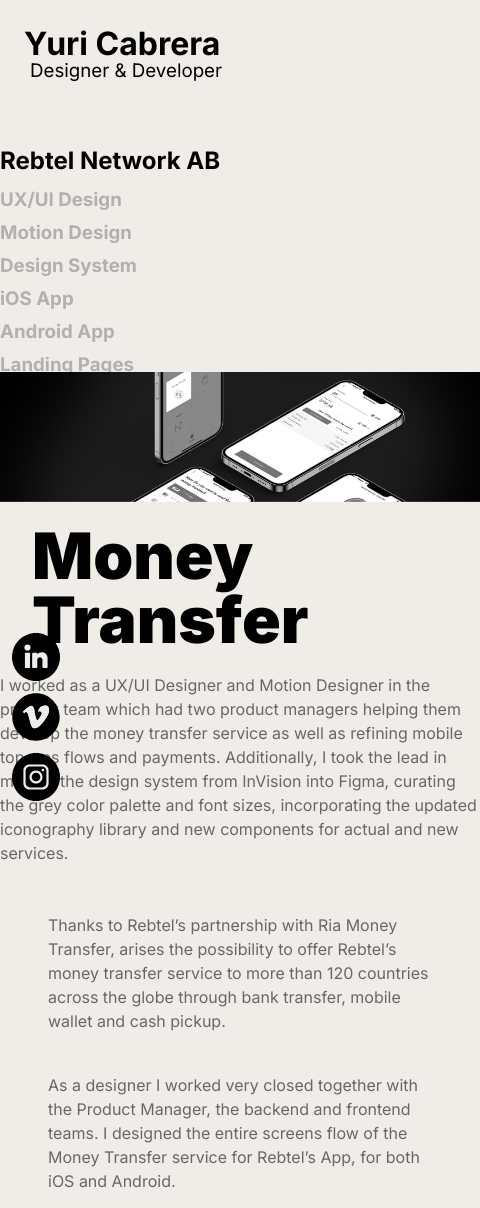
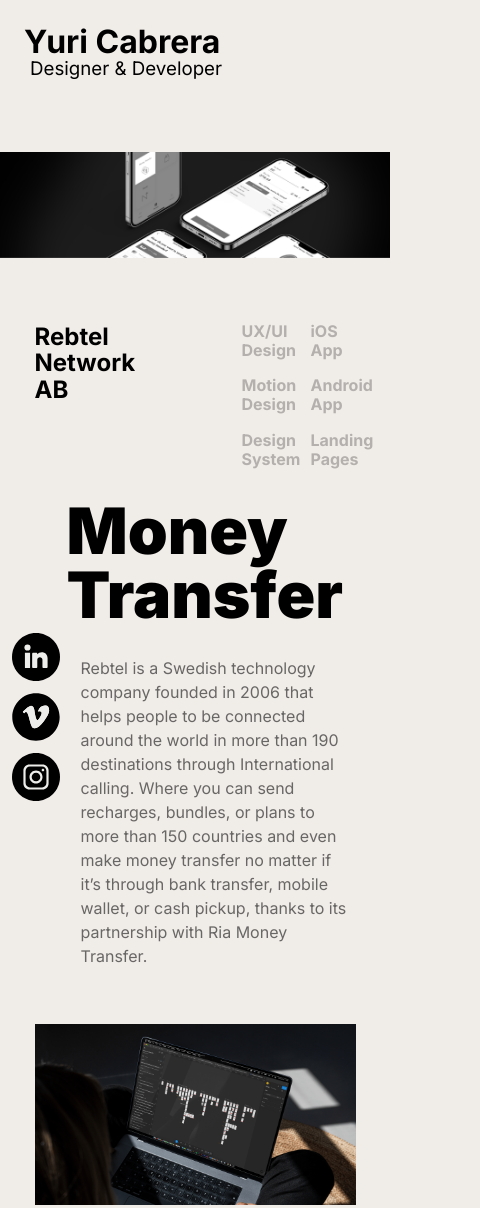
Before and after one commit to yuricabrerariv-cmd/personal-portfolio-wip, a plain HTML site: page MT-project.html in a window 390 px wide. Shown: the top 1208 px of the page, 480 px wide, since content can reach past the window. Drawn offline with Linux system fonts and the light colour scheme.

Commit message:
Reworking the pages

```diff
--- a/MT-project.html
+++ b/MT-project.html
@@ -15,10 +15,12 @@
 </head>
 <body>
     <header class="headline" id="home-id">
-        <div class="name-prof">
-            <h1 class="name">Yuri Cabrera</h1>
-            <h3 class="profession">Designer & Developer</h3>
-        </div>
+        <a href="./index.html#home-id">
+            <div class="name-prof">
+                <h1 class="name">Yuri Cabrera</h1>
+                <h3 class="profession">Designer & Developer</h3>
+            </div>
+        </a>
     </header>
     <div class="socialmedia-icons">
         <a href="https://www.linkedin.com/in/yuricabrera/"><img src="./assets/set-black-circle-social-media-logos-with-new-x-logo/SVG/Linkedin.svg" alt="linkedin icon" class="Linkedin-icon"></a>
@@ -33,7 +35,7 @@
         <span class="navbar-activestate-2"></span>
         <span class="navbar-activestate-3"></span>
     </div>
-        <section>
+    <section>
             <main>
                 <div class="company-name">
                     <h2>Rebtel Network AB</h2>
@@ -55,17 +57,7 @@
                     <h5 class="title">Money Transfer</h5>
                 </div>
                 <div class="intro-paragraph">
-                        <p>I worked as a UX/UI Designer and
-                            Motion Designer in the product team
-                            which had two product managers helping
-                            them develop the money transfer service
-                            as well as refining mobile top-ups flows
-                            and payments. Additionally, I took the
-                            lead in moving the design system from
-                            InVision into Figma, curating the grey color
-                            palette and font sizes, incorporating
-                            the updated iconography library and
-                            new components for actual and new services.
+                        <p>Rebtel is a Swedish technology company founded in 2006 that helps people to be connected around the world in more than 190 destinations through International calling. Where you can send recharges, bundles, or plans to more than 150 countries and even make money transfer no matter if it’s through bank transfer, mobile wallet, or cash pickup, thanks to its partnership with Ria Money Transfer.
                         </p>
                 </div>
                 <div class="content-paragraph-one">
--- a/mt-whitepages-projects-styles.css
+++ b/mt-whitepages-projects-styles.css
@@ -182,13 +182,10 @@
 main {
     display: grid;
     grid-template-columns: repeat(12, 1fr);
-    grid-template-rows:  128px 1fr 128px 128px 0.5fr 1fr 1fr .5fr .5fr;
+    grid-template-rows:  128px 1fr 128px 128px 0.5fr 1fr 1fr .25fr .5fr;
     gap: 24px;
-    /* background-color: rgb(150, 146, 139); */
     @media (max-width: 475px) {
-        display: inline-block;
-        margin-top: 128px;
-
+        grid-template-rows:  128px 128px 128px 128px 0.70fr 0.5fr 0.5fr 0.5fr 0.05fr 0.25fr;
     }
 }
 .coverimage {
@@ -215,6 +212,10 @@
 .fields > h3 {
     font-weight: 700;
     line-height: 75%;
+    @media (max-width: 475px) {
+        font-size: medium;
+        line-height: 120%;
+    }
 }
 
 .platforms {
@@ -228,6 +229,10 @@
 .platforms > h3 {
     font-weight: 700;
     line-height: 75%;
+    @media (max-width: 475px) {
+        font-size: medium;
+        line-height: 120%;
+    }
 }
 
 h5 {
@@ -243,7 +248,7 @@
     grid-row-start: 4;
     grid-row-end: 5;
     @media (max-width: 475px) {
-        display: inline-block;
+        margin-top: 32px;
         margin-left: 32px;
     }
 }
@@ -285,6 +290,10 @@
     grid-column-end: 12;
     grid-row-start: 5;
     grid-row-end: 8;
+    @media (max-width: 475px) {
+        margin-top: 32px;
+        margin-left: 46px;
+    }
 }
 
 .content-paragraph-one {
@@ -293,11 +302,11 @@
     grid-row-start: 6;
     grid-row-end: 7;
     margin-top: 10%;
-    @media (max-width: 900px) {
-        grid-column-start: 7;
+    @media (max-width: 475px) {
+        grid-column-start: 2;
         grid-column-end: 12;
-        grid-row-start: 6;
-        grid-row-end: 5;
+        grid-row-start: 7;
+        grid-row-end: 8;
         margin: 3rem;
     }
 }
@@ -307,11 +316,11 @@
     grid-column-end: 12;
     grid-row-start: 6;
     grid-row-end: 7;
-    @media (max-width: 900px) {
-        grid-column-start: 7;
+    @media (max-width: 475px) {
+        grid-column-start: 2;
         grid-column-end: 12;
-        grid-row-start: 4;
-        grid-row-end: 5;
+        grid-row-start: 6;
+        grid-row-end: 7;
     }
 }
 
@@ -323,6 +332,10 @@
     grid-row-start: 7;
     grid-row-end: 8;
     @media (max-width: 900px) {
+        grid-column-start: 2;
+        grid-column-end: 12;
+        grid-row-start: 8;
+        grid-row-end: 9;
         display: inline-block;
     }
 }
@@ -333,14 +346,14 @@
 .nav-buttons {
     display: flex;
     justify-content: center;
-    grid-row-start: 9;
-    grid-row-end: 10;
+    grid-row-start: 10;
+    grid-row-end: 11;
     grid-column-start: 1;
     grid-column-end: 13;
     gap: 24px;
     @media (max-width: 800px) {
         flex-direction: column;
-        margin: 64px 128px;
+        margin: 64px 114px;
     }
 }
 button {
@@ -361,8 +374,8 @@
     text-align: center;
     grid-column-start: 1;
     grid-column-end: 13;
-    grid-row-start: 8;
-    grid-row-end: 9;
+    grid-row-start: 9;
+    grid-row-end: 10;
 }
 
 /* FOOTER SECTION STYLES */
--- a/styles.css
+++ b/styles.css
@@ -331,7 +331,11 @@
     @media (max-width: 475px) {
         display: inline-block;
         margin-bottom: 48px;
-
+    }
+}
+main > div > a > h4 {
+    @media (max-width: 475px) {
+        text-align: center;
     }
 }
 
--- a/uxui-projects-styles.css
+++ b/uxui-projects-styles.css
@@ -73,6 +73,9 @@
   scroll-margin-block: 5ex;
 }
 
+
+
+
 /* --- HERE COMES MY STYLES --- */
 
 body {
@@ -80,6 +83,9 @@
     background-color: #11100F;
     color: #ffffff;
     font-family: Inter;
+    @media (max-width: 475px) {
+        margin-top: -7.9rem;
+    }
 }
 
 h3 {
@@ -106,7 +112,7 @@
     height: 100%;
     transform-style: preserve-3d;
     @media (max-width: 900px) {
-        height: 80%;
+        height: 25%;
     }
 }
 
@@ -166,9 +172,6 @@
 a {
     text-decoration: none;
 }
-.home {
-    /* color: #212121; */
-}
 
 /* HERE ARE THE SECTION STYLES */
 section {
@@ -179,8 +182,8 @@
     grid-template-columns: repeat(12, 1fr);
     grid-template-rows: repeat(48, 1fr);
     @media (max-width: 475px) {
-        display: inline-block;
         margin-top: 128px;
+        grid-template-rows: repeat(15, 1fr);
     }
 }
 
@@ -197,8 +200,12 @@
     grid-row-start: 3;
     grid-row-end: 6;
     @media (max-width: 475px) {
-        display: inline-block;
+        grid-column-start: 2;
+        grid-column-end: 10;
+        grid-row-start: 2;
+        grid-row-end: 4;
         margin-left: 32px;
+        margin-top: -2rem;
     }
 }
 h5.title {
@@ -224,10 +231,13 @@
     grid-row-end: 9;
     display: flex;
     gap: 56px;
-    /* background-color: chocolate; */
     border-top: 1px solid;
     border-color: #ffffff25;
     @media (max-width: 475px) {
+        grid-column-start: 3;
+        grid-column-end: 12;
+        grid-row-start: 3;
+        grid-row-end: 6;
         flex-direction: column;
     }
 }
@@ -255,6 +265,10 @@
     border-top: 1px solid;
     border-color: #ffffff25;
     @media (max-width: 475px) {
+        grid-column-start: 3;
+        grid-column-end: 12;
+        grid-row-start: 6;
+        grid-row-end: 9;
         flex-direction: column;
     }
 }
@@ -279,10 +293,13 @@
     grid-row-end: 15;
     display: flex;
     gap: 56px;
-    /* background-color: chocolate; */
     border-top: 1px solid;
     border-color: #ffffff25;
     @media (max-width: 475px) {
+        grid-column-start: 3;
+        grid-column-end: 12;
+        grid-row-start: 9;
+        grid-row-end: 12;
         flex-direction: column;
     }
 }
@@ -307,11 +324,14 @@
     grid-row-end: 18;
     display: flex;
     gap: 56px;
-    /* background-color: chocolate; */
     border-top: 1px solid;
     border-bottom: 1px solid;
     border-color: #ffffff25;
     @media (max-width: 475px) {
+        grid-column-start: 3;
+        grid-column-end: 12;
+        grid-row-start: 12;
+        grid-row-end: 15;
         flex-direction: column;
     }
 }
@@ -443,7 +463,7 @@
 }
 
 
-/* SOCIAL MEDIA */
+/* ------- SOCIAL MEDIA ------- */
 .socialmedia-icons {
     position: fixed;
     top: 75%;
```
Also changed, not shown: index.html (+2 -2 lines), uxui-projects.html (+9 -7 lines), 2 other files.
